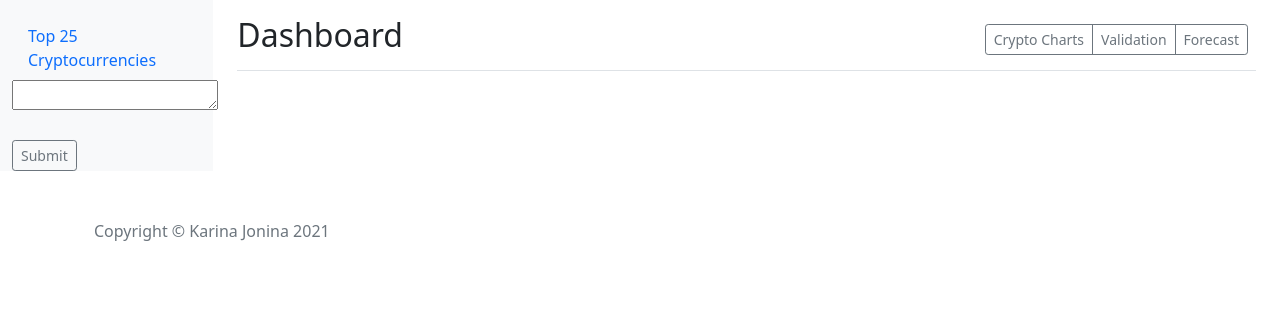
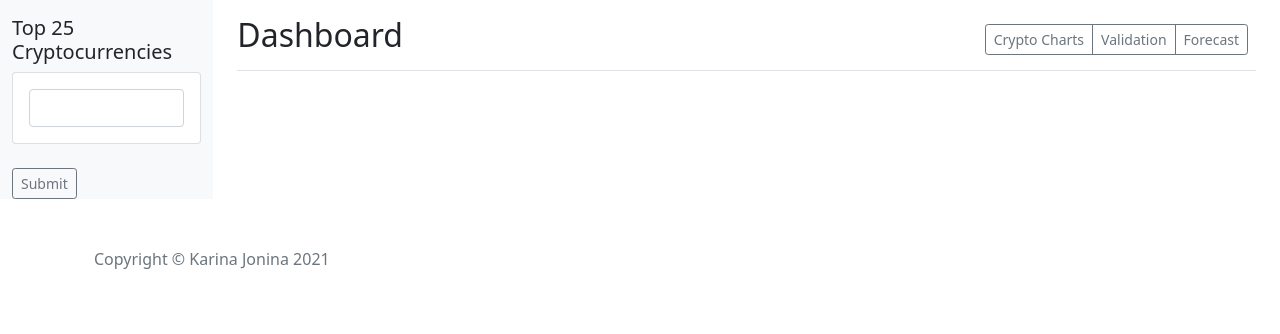
Before and after one commit to kjonina/Web-Development-and-Cryptocurrency-Analysis, a Django app: template karina/thesis/templates/base.html in a window 1280 px wide. Shown: the part 56-390 px from the top of the page. Run offline with Django 3.2, Linux system fonts and the light colour scheme; the template is opened without the code that fills it, so the values that code supplies are empty; parts of the project's set-up code (start-up, migrations or seed data) failed here and were passed over; some libraries are stand-ins or nearby versions.

Commit message:
The scrape works and is dispayed on the side

```diff
--- a/karina/thesis/templates/base.html
+++ b/karina/thesis/templates/base.html
@@ -60,13 +60,9 @@
         </div>
       </div>
       <div class="row">
-      {% block content %}
 
-      {% for crypto in present_cryptos %}
-      {{ crypto }}
 
-      {% endfor %}
-      {% endblock %}
+
       </div>
     </main>
 
--- a/karina/thesis/templates/partials/_sidebar.html
+++ b/karina/thesis/templates/partials/_sidebar.html
@@ -1,4 +1,3 @@
-
 <!-- CSS only -->
 <link href="https://cdn.jsdelivr.net/npm/bootstrap@5.0.2/dist/css/bootstrap.min.css" rel="stylesheet" integrity="sha384-EVSTQN3/azprG1Anm3QDgpJLIm9Nao0Yz1ztcQTwFspd3yD65VohhpuuCOmLASjC" crossorigin="anonymous">
 <!-- JavaScript Bundle with Popper -->
@@ -9,24 +8,23 @@
   <div class="row">
     <nav id="sidebarMenu" class="col-md-3 col-lg-2 d-md-block bg-light sidebar collapse">
       <div class="position-sticky pt-3">
-        <ul class="nav flex-column">
-          <li class="nav-item">
-            <a class="nav-link active" aria-current="page" href="#">
-              <span data-feather="home"></span>
-              Top 25 Cryptocurrencies
-            </a>
+          <h5>Top 25 Cryptocurrencies</h5>
 
-          </li>
-        </ul>
-        <!--Things that need to be done -->
-        <!-- 1. Display Cryptocurrencies from Yahoo Finance  https://finance.yahoo.com/cryptocurrencies/ -->
-        <!-- 2. A text for the user to write their chosen cryptocurrency -->
+          <!-- Scraping and getting the yahoo finance  -->
+          {{ tablesinfo|safe }}
+      </div>
 
-        <!-- 4. Saving the output -->
+      <!-- asking the user for input -->
+      <div class="row">
+          <div class="col">
+              <div class="card card-body">
+                  <input id="search-input" class="form-control" type="text">
+
+              </div>
+          </div>
       </div>
-      <textarea cols="20" rows="1" name="crypto"></textarea>
-      <!-- 3. A button to submit-->
-      <br />
+
+      <!-- 4. Button to submit output -->
       <br />
       <button type="button" class="btn btn-sm btn-outline-secondary">Submit</button>
       <br />
```
Also changed, not shown: karina/thesis/views.py (+9 -26 lines).
